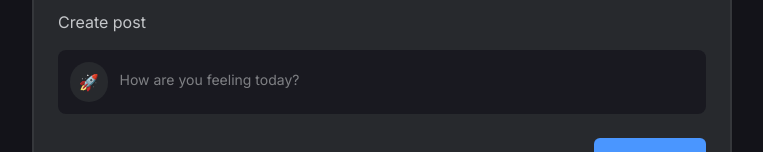
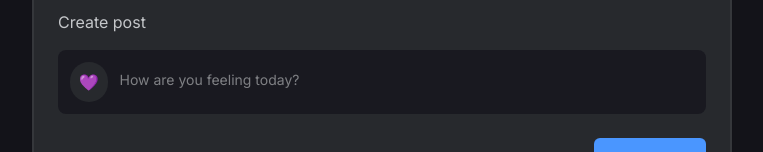
Before and after one commit to imaxisXD/now-and-me-social-media, a Next.js app: page /feed in a window 1280 px wide. Shown: the part 164-316 px from the top of the page, without its empty margins (258-1021 px from the left). Built offline with nearby package versions, Linux system fonts and the light colour scheme.

Commit message:
chore: log remove and making component to server

```diff
--- a/components/feedPost.tsx
+++ b/components/feedPost.tsx
@@ -56,7 +56,7 @@ export function FeedPost({ setFeedPosts, openModal }: FeedPostProp) {
                     <div className="grid gap-2 bg-[#191920] p-3 h-auto rounded-lg">
                         <div className="flex">
                             <div className="bg-[#27292D] flex rounded-full items-center justify-center w-10 h-10">
-                                <span>🚀</span>
+                                <span>💜</span>
                             </div>
                             <Textarea required className="bg-transparent border-none outline-none text-[#7F8084] placeholder:text-[#7F8084]" placeholder="How are you feeling today?" onInput={(e: React.ChangeEvent<HTMLTextAreaElement>) => setPost(e.target.value)} value={post} />
                         </div>
--- a/src/app/feed/page.tsx
+++ b/src/app/feed/page.tsx
@@ -2,9 +2,8 @@
 import { FeedPost } from "../../../components/feedPost"
 import { FeedTimeLine } from "../../../components/feedTimeLine"
 import { feedData } from "@/lib/feedData";
-import { useContext, useState } from "react";
+import { useState } from "react";
 import CardWrapper from "../../../components/cardWrapper";
-import { UserStatusContext } from "@/app/userStatus"
 import AlertCard from "../../../components/alertCard";
 
 
@@ -19,7 +18,6 @@ interface NewPost {
 export default function Feed() {
     const [feedPosts, setFeedPosts] = useState(feedData);
     const [showModal, setShowModal] = useState(false);
-    const userStatus = useContext(UserStatusContext);
 
     function handleNewPostCreation(newPost: NewPost) {
         setFeedPosts([newPost, ...feedPosts]);
@@ -30,7 +28,6 @@ export default function Feed() {
     function closeModal() {
         setShowModal(false);
     }
-    console.log('userstatus ' + userStatus?.isLoggedIn);
 
     return (
         <main className="flex min-h-screen flex-col items-center bg-customBg relative pb-3">
--- a/src/app/page.tsx
+++ b/src/app/page.tsx
@@ -1,4 +1,4 @@
-"use client"
+
 
 import Image from 'next/image';
 import CardWrapper from '../../components/cardWrapper'
```
